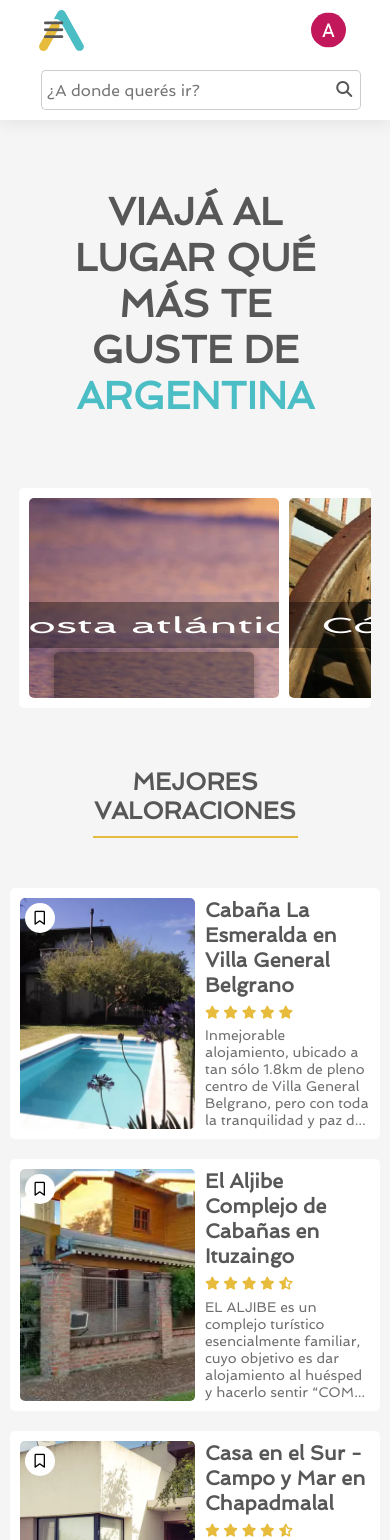
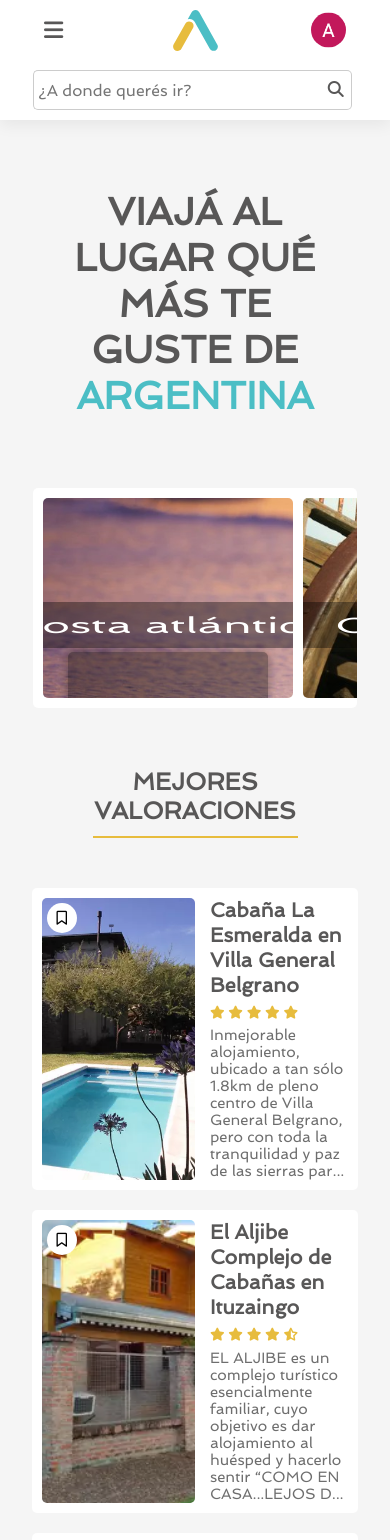
Before and after one commit to AguConco/alquileres-concollato, a plain HTML site: page index.html in a window 390 px wide. Shown: the top 1540 px of the page. Drawn offline with Linux system fonts and the light colour scheme.

Commit message:
bootstrap index

```diff
--- a/css/estilos.css
+++ b/css/estilos.css
@@ -426,10 +426,7 @@ video{
 }
 
 .contenedorPresentacionLugares{
-    width: 1000px;
     height: 100%;
-    margin: auto;
-
 }
 .contenedorPresentacionLugares h1{
     color: #fff;
@@ -462,7 +459,7 @@ video{
     border-radius: 5px;
     display: grid;
     grid-template-columns: repeat(3,1fr);
-    grid-template-rows: repeat(2,100px) 130px repeat(2, 100px);
+    grid-template-rows: repeat(2,100px) 150px repeat(2, 100px);
     grid-template-areas:"cordoba cordoba   bsas"
                         "cordoba cordoba   bsas"
                         "norte   patagonia costa"
@@ -557,7 +554,6 @@ video{
 }
 
 .mejoresValoraciones{
-    width: 1000px;
     margin: 60px auto;
 }
 .mejoresValoraciones h3{
@@ -567,24 +563,25 @@ video{
 
 .contenedorMejoresValoraciones{
     display: flex;
-    justify-content: space-between;
+    justify-content: center;
     flex-wrap: wrap;
 }
 .alojamientosMejoresValorados{
     display: flex;
-    justify-content: center;
     background: #fff;
-    width: 490px;
-    border-radius: 5px;
-    padding: 10px;
-    margin:  10px 0;
+    width: 45%;
+    height: auto;
+    min-height: 250px;
+    border-radius: 5px;
+    padding: 10px;
+    margin:  10px;
 }
 .alojamientoValoradoImg{
     position: relative;
     border-radius: 5px;
     overflow: hidden;
-    height: 180px;
-    width: 190px;
+    height: 230px;
+    width: 250px;
 }
 .alojamientoValoradoImg img{
     object-fit: cover;
@@ -614,8 +611,8 @@ video{
 }
 
 .infoAlojamientoValorado{
-    max-width: 260px;
-    padding-left: 10px;
+    width: 300px;
+    padding-left: 15px;
 }
 .infoAlojamientoValorado h2{
     color: #585757;
@@ -647,10 +644,10 @@ video{
 }
 .infoAlojamientoValorado p{
     display: -webkit-box;
-    -webkit-line-clamp: 6;
+    -webkit-line-clamp: 9;
     -webkit-box-orient: vertical;
     overflow: hidden;
-    font-size: 14px;
+    font-size: 15px;
     color: #6e6e6e;
     line-height: 17px;
 }
@@ -1124,6 +1121,16 @@ video{
 
 /* @media */
 
+@media all and (min-width: 1020px) and (max-width: 1200px){
+  .alojamientosMejoresValorados{
+      width: 49%;
+      margin: 5px 0 5px 1%;
+
+  }
+  .alojamientoValoradoImg{
+      height: 257px;
+  }
+}
 @media all and (min-width: 600px) and (max-width:1023px){
 
 
@@ -1149,9 +1156,7 @@ video{
         height: calc(100% - 75%);
     }
 
-    .contenedorPresentacionLugares{
-        width: 580px;
-    }
+
     .contenedorPresentacionLugares h1{
         font-size: 40px;
     }
@@ -1170,15 +1175,10 @@ video{
         font-size: 18px;
     }
 
-    .mejoresValoraciones{
-        width: 580px;
-    }
 
     .alojamientosMejoresValorados{
         flex-direction: column;
         justify-content: center;
-        width: 285px;
-
     }
     .alojamientoValoradoImg{
         width: 100%;
@@ -1274,7 +1274,7 @@ video{
 /* Guardados */
 
 }
-@media all and (min-width: 599px) and (max-width:765px){
+@media all and (min-width: 599px) and (max-width:770px){
     .contenedorVideo{
         top: -175px;
 
@@ -1283,8 +1283,17 @@ video{
         height: calc(100% - 70%);
 
     }
-}
-@media all and (max-width:599px){
+    .alojamientosMejoresValorados{
+        width: 100%;
+        margin:  10px 0;
+    }
+    .infoAlojamientoValorado{
+        width: 100%;
+        padding-left: 0;
+    }
+
+}
+@media all and (max-width: 599px){
 
 /* Generales */
 
@@ -1293,13 +1302,11 @@ header{
 }
 .headerCenter{
     height: 100%;
-    width: 100%;
-    flex-direction: column;
 }
 .headerCenterDivs{
     height: 50%;
     width: 100%;
-    justify-content: center;
+    justify-content: center !important;
     position: relative;
 }
 
@@ -1352,9 +1359,6 @@ header{
     width: 100%;
 }
 
-.descuento{
-    width: 95%;
-}
 
 .logoFooter{
     margin: 0 auto 30px;
@@ -1415,8 +1419,6 @@ header{
 }
 
 .presentacionLugares{
-    max-width: 425px;
-    width: 95%;
     display: flex;
     overflow: auto;
     animation: none;
--- a/index.html
+++ b/index.html
@@ -185,13 +185,13 @@
                 </div>
             </div>
     </header>
-    <main>
-            <section class="presentacion">
-                <div class="contenedorVideo">
+    <main class="container-fluid p-0">
+            <section class="presentacion container-fluid">
+                <div class="contenedorVideo col-12">
                     <div class="unirVideo"></div>
                     <video src="https://knowable-villages.000webhostapp.com/video/vfondo.mp4" autoplay muted loop></video>
                 </div>
-                <div class="contenedorPresentacionLugares">
+                <div class="contenedorPresentacionLugares container col-12">
                     <h1>VIAJÁ AL LUGAR QUÉ MÁS TE GUSTE DE <span>ARGENTINA</span></h1>
                     <div class="presentacionLugares">
                         <div class="lugar1">
@@ -218,7 +218,7 @@
                     </div>
                 </div>
             </section>
-            <section class="mejoresValoraciones">
+            <section class="mejoresValoraciones container">
                 <h3 class="subtitulo">Mejores valoraciones</h3>
                 <div class="contenedorMejoresValoraciones">
                     <div class="alojamientosMejoresValorados">
@@ -336,7 +336,7 @@
                         </div>
                     </form>
                 </div>
-                <div class="footerDiv">
+                <div class="footerDiv col-12">
                     <div class="secciones">
                         <h3>Secciones</h3>
                         <ul class="footerLista">
```
